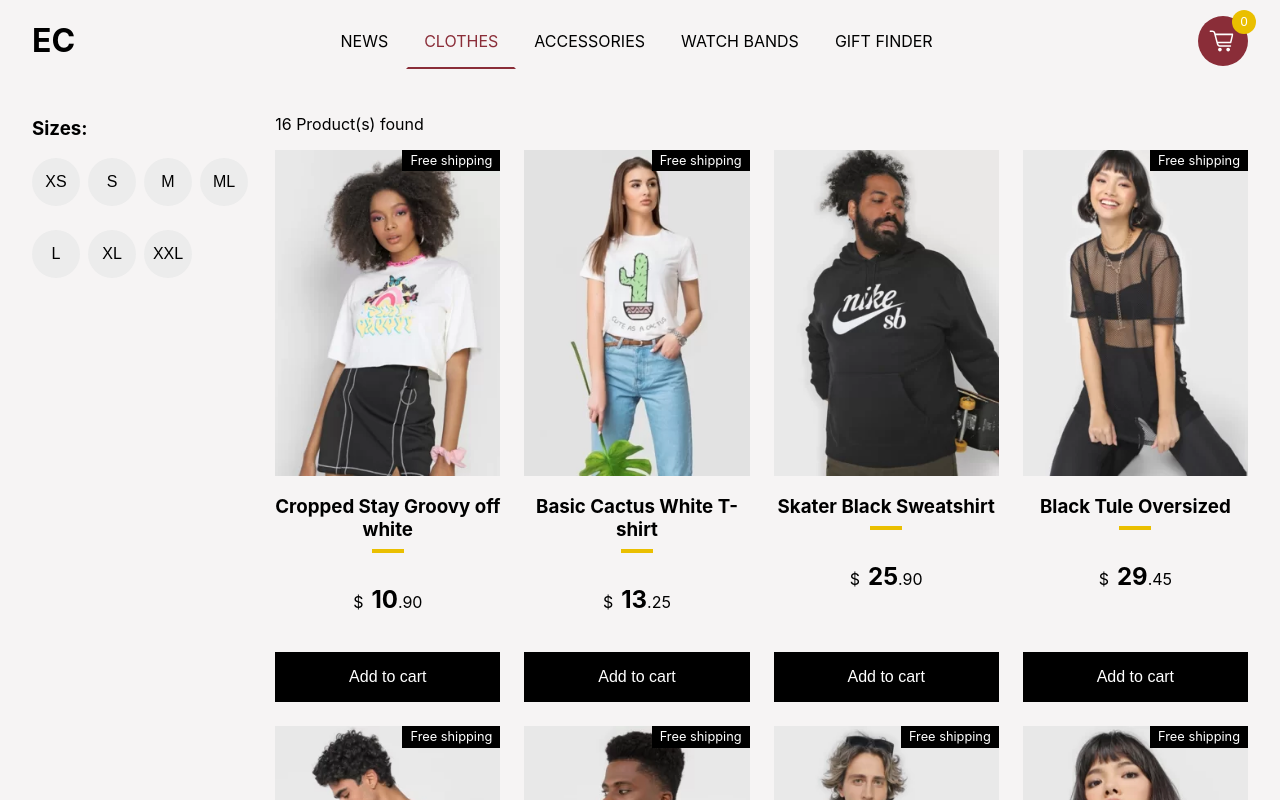
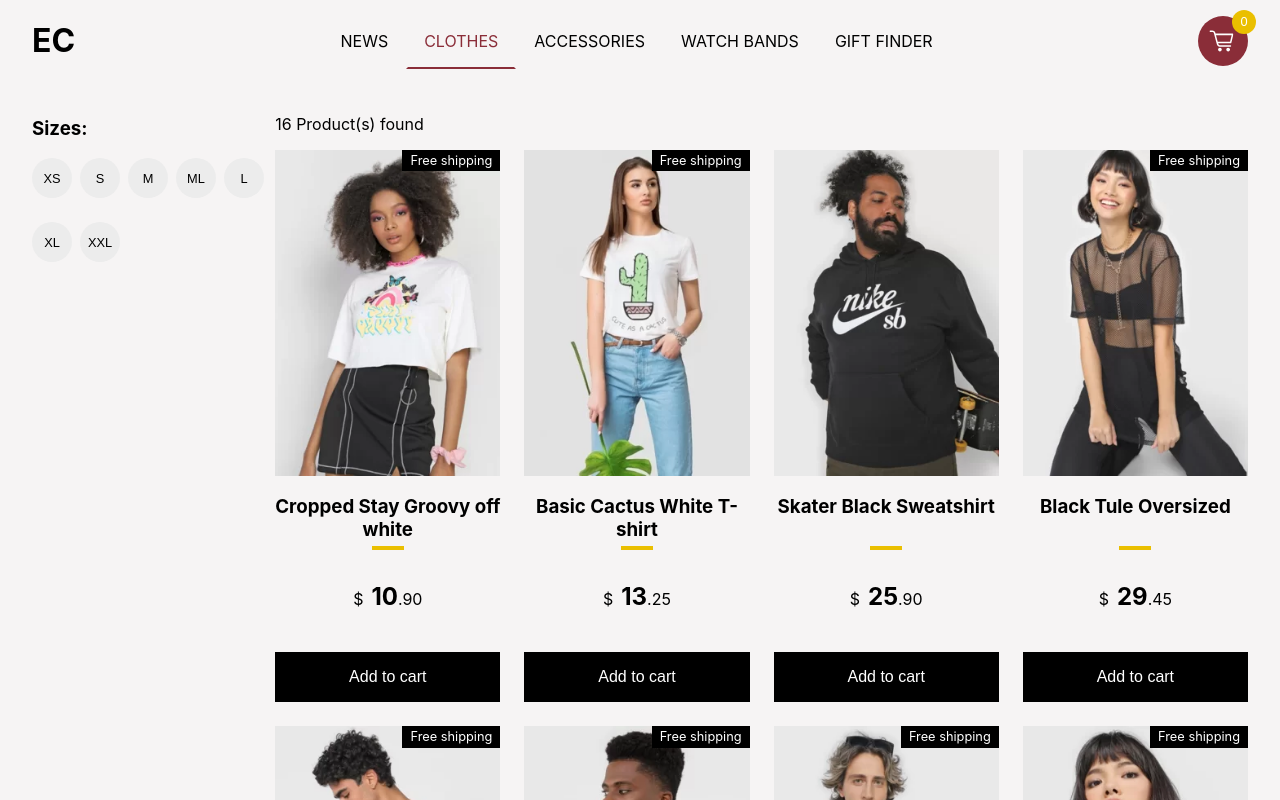
Before and after one commit to Sody15/ecommerce-app, a React (Create React App) app: page /clothes in a window 1280 px wide. Shown: the top 800 px of the page. Built offline with nearby package versions, Linux system fonts and the light colour scheme.

Commit message:
added bundle analzyer

```diff
--- a/package.json
+++ b/package.json
@@ -43,5 +43,8 @@
       "last 1 firefox version",
       "last 1 safari version"
     ]
+  },
+  "devDependencies": {
+    "webpack-bundle-analyzer": "^4.8.0"
   }
 }
--- a/src/components/Cart/Cart.tsx
+++ b/src/components/Cart/Cart.tsx
@@ -17,7 +17,8 @@ const Cart = () => {
   useEffect(() => {
     if (numItems !== 0) {
       setAddedToCart(true);
-      setTimeout(() => setAddedToCart(false), 300);
+      const timer = setTimeout(() => setAddedToCart(false), 300);
+      return () => clearTimeout(timer);
     }
   }, [numItems]);
 
--- a/src/components/Filter/FilterButton.scss
+++ b/src/components/Filter/FilterButton.scss
@@ -3,9 +3,9 @@
 .filter-btn {
   border-radius: 50%;
   background-color: $color-light-grey;
-  height: 3rem;
-  width: 3rem;
-  font-size: 1rem;
+  height: 2.5rem;
+  width: 2.5rem;
+  font-size: 0.8rem;
   &:hover {
     border: 2px solid $color-red;
   }
--- a/src/components/Products/ProductItem.scss
+++ b/src/components/Products/ProductItem.scss
@@ -22,7 +22,7 @@
         height: 100%;
         width: 100%;
       }
-      &:hover::before {
+      &.has-desc:hover::before {
         content: '';
         position: absolute;
         width: 100%;
@@ -43,7 +43,7 @@
 
     &-title {
       text-align: center;
-      margin-bottom: 0.5rem;
+      height: 2rem;
     }
 
     &-separator {
--- a/src/components/Products/ProductItem.tsx
+++ b/src/components/Products/ProductItem.tsx
@@ -24,7 +24,9 @@ const ProductItem: React.FC<{
         <span className='product-card__shipping-tag'>Free shipping</span>
       )}
       <div
-        className='product-card__img-container'
+        className={`product-card__img-container ${
+          product.description ? 'has-desc' : ''
+        }`}
         onMouseEnter={() => setShowDescription(true)}
         onMouseLeave={() => setShowDescription(false)}
       >
```
Also changed, not shown: 1 other file (tests, documents, lock files or other folders).
